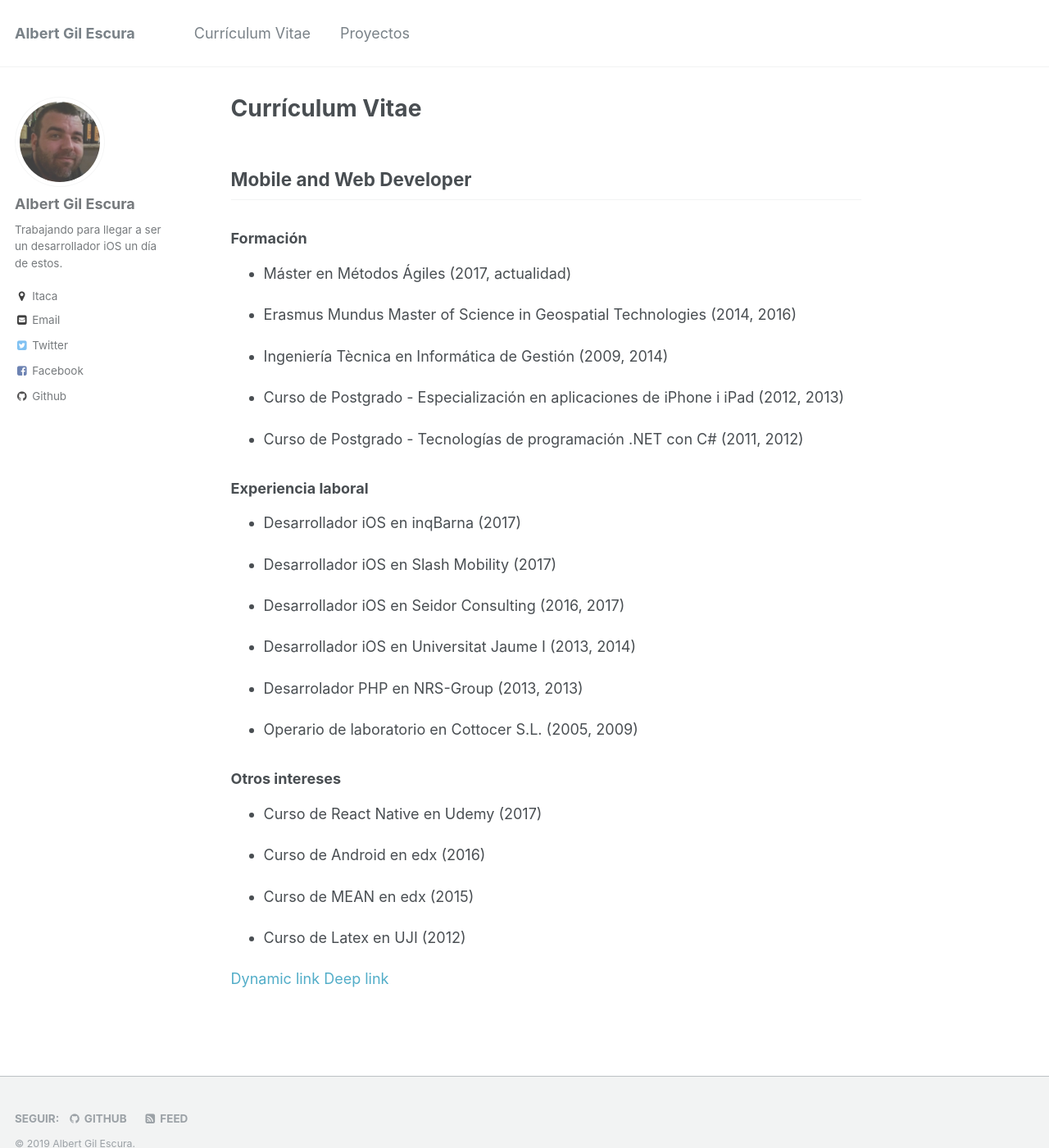
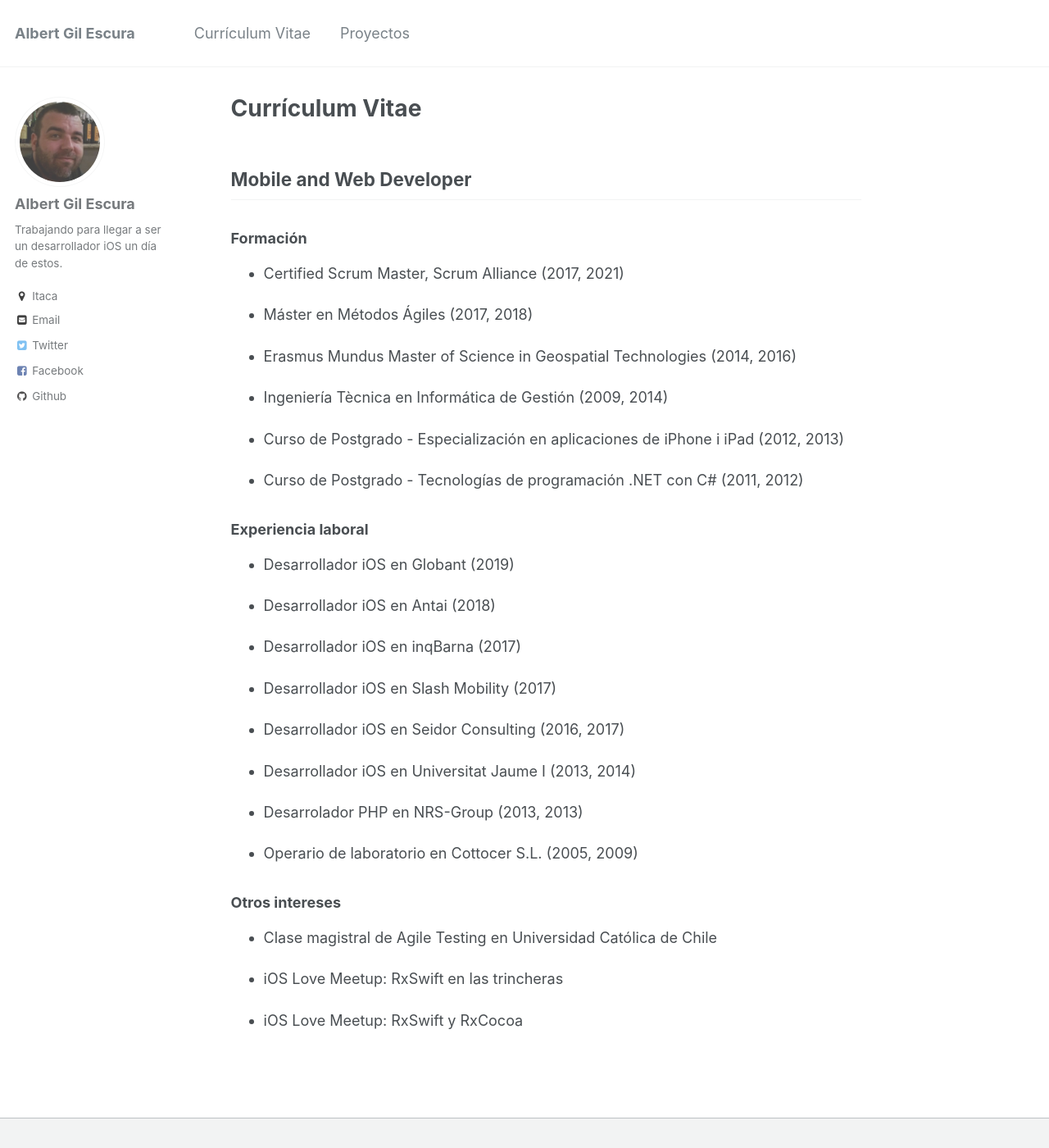
Before and after one commit to agescura/agescura.github.io, a Jekyll site: the page built from _pages/curriculum.md, in a window 1280 px wide and 1400 px high. Shown: the whole window at 82% size. Built offline with Jekyll 4.4.1, drawn with Linux system fonts in a browser that asks for light colours.

Commit message:
Update CV 2019

```diff
--- a/_pages/curriculum.md
+++ b/_pages/curriculum.md
@@ -11,7 +11,10 @@ permalink: /curriculum/
 
 <ul>
   <li>
-    <p>Máster en Métodos Ágiles (2017, actualidad)</p>
+    <p>Certified Scrum Master, Scrum Alliance (2017, 2021)</p>
+    </li>
+  <li>
+    <p>Máster en Métodos Ágiles (2017, 2018)</p>
   </li>
   <li>
     <p>Erasmus Mundus Master of Science in Geospatial Technologies (2014, 2016)</p>
@@ -30,6 +33,12 @@ permalink: /curriculum/
 <h3>Experiencia laboral</h3>
 
 <ul>
+<li>
+  <p>Desarrollador iOS en Globant (2019)</p>
+</li>
+<li>
+  <p>Desarrollador iOS en Antai (2018)</p>
+</li>
 <li>
   <p>Desarrollador iOS en inqBarna (2017)</p>
 </li>
@@ -53,18 +62,12 @@ permalink: /curriculum/
 <h3>Otros intereses</h3>
 <ul>
 <li>
-  <p>Curso de React Native en Udemy (2017)</p>
+  <p>Clase magistral de Agile Testing en Universidad Católica de Chile</p>
 </li>
 <li>
-  <p>Curso de Android en edx (2016)</p>
+  <p>iOS Love Meetup: RxSwift en las trincheras</p>
 </li>
 <li>
-  <p>Curso de MEAN en edx (2015)</p>
-</li>
-<li>
-  <p>Curso de Latex en UJI (2012)</p>
+  <p>iOS Love Meetup: RxSwift y RxCocoa</p>
 </li>
 </ul>
-
-<a href= "https://sbw75.app.goo.gl/">Dynamic link</a>
-<a href="https://sbw75.app.goo.gl/?link=http://agescura.github.io/curriculum&isi=1357960597&ibi=com.medox.ios.stage&ifl=http://agescura.github.io/curriculum?invitedby=1000">Deep link</a>
```
Also changed, not shown: _pages/proyectos.md (+0 -2 lines).
